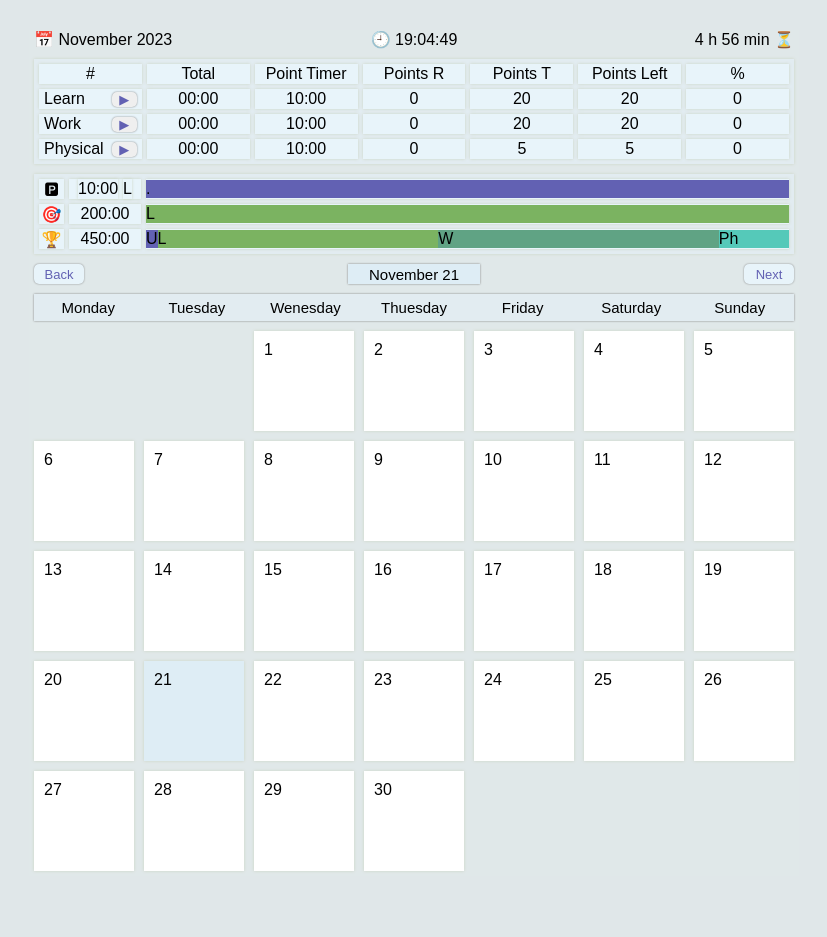
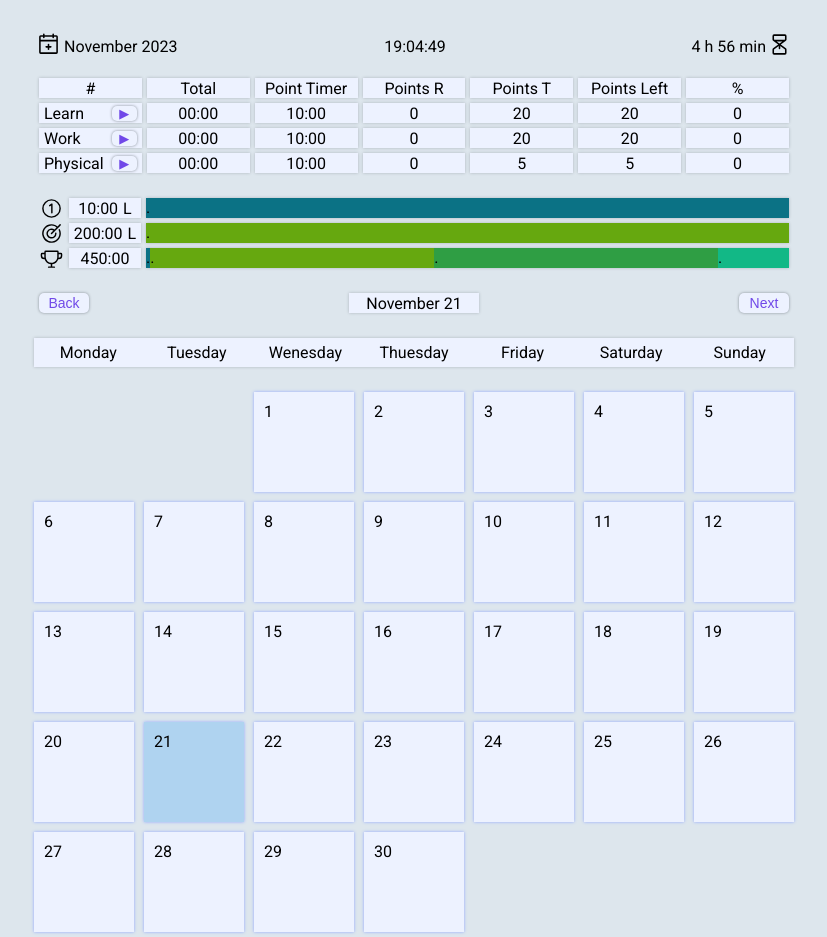
Before and after one commit to XCharmer/time-keeper, a plain HTML site: page index.html in a window 1280 px wide. Shown: the whole page, without its empty margins (226-1053 px from the left). Before the commit the page ends 876 px from the top, so only its background shows below. Drawn offline with Linux system fonts and the light colour scheme.

Commit message:
Redesign

```diff
--- a/index.html
+++ b/index.html
@@ -3,15 +3,47 @@
   <head>
     <meta charset="UTF-8" />
     <meta name="viewport" content="width=device-width, initial-scale=1.0" />
+    <link rel="preconnect" href="https://fonts.googleapis.com" />
+    <link rel="preconnect" href="https://fonts.gstatic.com" crossorigin />
+    <link
+      href="https://fonts.googleapis.com/css2?family=Roboto:wght@400;600;700&display=swap"
+      rel="stylesheet"
+    />
+    <link rel="stylesheet" href="style.css" />
     <title>TimeKeeper</title>
-    <link rel="stylesheet" href="style.css" />
   </head>
   <body>
     <div class="container">
       <header class="main-header">
+        <div>
+          <svg
+            xmlns="http://www.w3.org/2000/svg"
+            width="25"
+            height="25"
+            fill="#000000"
+            viewBox="0 0 256 256"
+          >
+            <path
+              d="M208,32H184V24a8,8,0,0,0-16,0v8H88V24a8,8,0,0,0-16,0v8H48A16,16,0,0,0,32,48V208a16,16,0,0,0,16,16H208a16,16,0,0,0,16-16V48A16,16,0,0,0,208,32ZM72,48v8a8,8,0,0,0,16,0V48h80v8a8,8,0,0,0,16,0V48h24V80H48V48ZM208,208H48V96H208V208Zm-48-56a8,8,0,0,1-8,8H136v16a8,8,0,0,1-16,0V160H104a8,8,0,0,1,0-16h16V128a8,8,0,0,1,16,0v16h16A8,8,0,0,1,160,152Z"
+            ></path>
+          </svg>
+        </div>
         <div class="month-title"></div>
-        <div class="time-current">⌚</div>
-        <div class="time-left">⏳</div>
+        <div class="time-current"></div>
+        <div class="time-left"></div>
+        <div>
+          <svg
+            xmlns="http://www.w3.org/2000/svg"
+            width="25"
+            height="25"
+            fill="#000000"
+            viewBox="0 0 256 256"
+          >
+            <path
+              d="M200,75.64V40a16,16,0,0,0-16-16H72A16,16,0,0,0,56,40V76a16.07,16.07,0,0,0,6.4,12.8L114.67,128,62.4,167.2A16.07,16.07,0,0,0,56,180v36a16,16,0,0,0,16,16H184a16,16,0,0,0,16-16V180.36a16.09,16.09,0,0,0-6.35-12.77L141.27,128l52.38-39.6A16.05,16.05,0,0,0,200,75.64ZM72,40H184V75.64L178.23,80H77.33L72,76Zm56,78L98.67,96h58.4Zm56,98H72V180l48-36v24a8,8,0,0,0,16,0V144.08l48,36.28Z"
+            ></path>
+          </svg>
+        </div>
       </header>
 
       <div class="details-table">
@@ -64,28 +96,67 @@
       </div>
 
       <div class="target-table">
-        <div class="details-cell">🅿</div>
+        <div class="logo-cell">
+          <svg
+            xmlns="http://www.w3.org/2000/svg"
+            width="23"
+            height="23"
+            fill="#000000"
+            viewBox="0 0 256 256"
+          >
+            <path
+              d="M128,24A104,104,0,1,0,232,128,104.11,104.11,0,0,0,128,24Zm0,192a88,88,0,1,1,88-88A88.1,88.1,0,0,1,128,216ZM140,80v96a8,8,0,0,1-16,0V95l-11.56,7.71a8,8,0,1,1-8.88-13.32l24-16A8,8,0,0,1,140,80Z"
+            ></path>
+          </svg>
+        </div>
         <div class="details-cell">
-          <div id="point-timer" class="details-cell">00:00</div>
-          <div id="point-timer-logo" class="details-cell">L</div>
+          <div id="point-timer">00:00</div>
+          <div id="point-timer-logo">.</div>
         </div>
-        <div class="details-cell" id="x">
+        <div class="target-cell" id="x">
           <div class="point-time-line">.</div>
         </div>
 
-        <div class="details-cell">🎯</div>
-        <div class="details-cell" id="target-timer-cell">00:00</div>
-        <div class="details-cell" id="y">
+        <div class="logo-cell">
+          <svg
+            xmlns="http://www.w3.org/2000/svg"
+            width="23"
+            height="23"
+            fill="#000000"
+            viewBox="0 0 256 256"
+          >
+            <path
+              d="M221.87,83.16A104.1,104.1,0,1,1,195.67,49l22.67-22.68a8,8,0,0,1,11.32,11.32l-96,96a8,8,0,0,1-11.32-11.32l27.72-27.72a40,40,0,1,0,17.87,31.09,8,8,0,1,1,16-.9,56,56,0,1,1-22.38-41.65L184.3,60.39a87.88,87.88,0,1,0,23.13,29.67,8,8,0,0,1,14.44-6.9Z"
+            ></path>
+          </svg>
+        </div>
+        <div class="details-cell">
+          <div id="target-timer-cell">00:00</div>
+          <div id="point-timer-logo-2">.</div>
+        </div>
+        <div class="target-cell" id="y">
           <div class="target-time-line">.</div>
         </div>
 
-        <div class="details-cell">🏆</div>
+        <div class="logo-cell">
+          <svg
+            xmlns="http://www.w3.org/2000/svg"
+            width="23"
+            height="23"
+            fill="#000000"
+            viewBox="0 0 256 256"
+          >
+            <path
+              d="M232,64H208V56a16,16,0,0,0-16-16H64A16,16,0,0,0,48,56v8H24A16,16,0,0,0,8,80V96a40,40,0,0,0,40,40h3.65A80.13,80.13,0,0,0,120,191.61V216H96a8,8,0,0,0,0,16h64a8,8,0,0,0,0-16H136V191.58c31.94-3.23,58.44-25.64,68.08-55.58H208a40,40,0,0,0,40-40V80A16,16,0,0,0,232,64ZM48,120A24,24,0,0,1,24,96V80H48v32q0,4,.39,8Zm144-8.9c0,35.52-28.49,64.64-63.51,64.9H128a64,64,0,0,1-64-64V56H192ZM232,96a24,24,0,0,1-24,24h-.5a81.81,81.81,0,0,0,.5-8.9V80h24Z"
+            ></path>
+          </svg>
+        </div>
         <div class="details-cell" id="all-targets-timer-cell">00:00</div>
-        <div class="details-cell" id="z">
-          <div class="useful-time-line">U</div>
-          <div class="learn-time-line">L</div>
-          <div class="work-time-line">W</div>
-          <div class="physical-time-line">Ph</div>
+        <div class="target-cell" id="z">
+          <div class="useful-time-line">.</div>
+          <div class="learn-time-line">.</div>
+          <div class="work-time-line">.</div>
+          <div class="physical-time-line">.</div>
         </div>
       </div>
       <nav>
--- a/script.js
+++ b/script.js
@@ -41,6 +41,7 @@ const actionCells = {
 const pointTimeLine = document.querySelector('.point-time-line');
 const pointTimerCell = document.getElementById('point-timer');
 const pointTimerLogoCell = document.getElementById('point-timer-logo');
+const pointTimerLogoCell2 = document.getElementById('point-timer-logo-2');
 const targetTimeLine = document.querySelector('.target-time-line');
 const targetTimerCell = document.getElementById('target-timer-cell');
 const usefulTimeLine = document.querySelector('.useful-time-line');
@@ -149,7 +150,7 @@ const load = function () {
 
   const paddingDays = weekdays.indexOf(dateString.split(', ')[0]);
 
-  document.querySelector('.month-title').innerText = `📅 ${monthName} ${year}`;
+  document.querySelector('.month-title').innerText = ` ${monthName} ${year}`;
 
   calendar.innerHTML = '';
 
@@ -229,6 +230,7 @@ const refreshDisplay = function (act, dayInd = 0) {
 const refreshPointLine = function (act) {
   pointTimeLine.style.flex = 1 - (600 - dataBase[0][`${act}PointsTimer`]) / 600;
   pointTimerLogoCell.innerText = act.charAt(0).toUpperCase();
+  pointTimerLogoCell2.innerText = act.charAt(0).toUpperCase();
   pointTimerCell.innerText = timeFormater(dataBase[0][`${act}PointsTimer`]);
   targetTimeLine.style.flex =
     (dataBase[0][`${act}PointsTarget`] * 600 - dataBase[0][`${act}Time`]) /
@@ -242,7 +244,6 @@ const refreshPointLine = function (act) {
   targetTimeLine.classList.remove('work');
   targetTimeLine.classList.remove('physical');
   targetTimeLine.classList.add(act);
-  targetTimeLine.innerText = act.charAt(0).toUpperCase();
   usefulTimeLine.style.flex =
     dataBase[0].learnTime + dataBase[0].workTime + dataBase[0].physicalTime;
   alltargetsTimerCell.innerText = timeFormater(
@@ -300,11 +301,11 @@ const setTime = function () {
     refreshPage();
   }
 
-  timeCurrentPannel.innerText = `🕘 ${hours < 10 ? `0${hours}` : hours}:${
+  timeCurrentPannel.innerText = `${hours < 10 ? `0${hours}` : hours}:${
     minutes < 10 ? `0${minutes}` : minutes
   }:${seconds < 10 ? `0${seconds}` : seconds}`;
 
-  timeLeftPannel.innerText = `${23 - hours} h ${60 - minutes} min ⏳`;
+  timeLeftPannel.innerText = `${23 - hours} h ${60 - minutes} min`;
 };
 
 setInterval(setTime, 1000);
--- a/style.css
+++ b/style.css
@@ -6,9 +6,10 @@
 
 body {
   display: flex;
-  background-color: #e0e7e9;
+  background-color: #dde6ed;
   justify-content: center;
-  font-family: sans-serif;
+  font-family: 'Roboto', sans-serif;
+  font-size: 16px;
 }
 
 .container {
@@ -17,55 +18,56 @@ body {
   width: 770px;
   margin-top: 30px;
   align-items: center;
-
-  background-color: #e0e8e9;
 }
 
 .main-header {
   display: flex;
   width: 760px;
+  padding: 2px;
 }
 
 .month-title {
   display: flex;
   flex: 1;
   justify-content: left;
+  align-items: center;
+  margin-left: 3px;
 }
 
 .time-current {
   display: flex;
   flex: 1;
   justify-content: center;
+  align-items: center;
 }
 
 .time-left {
   display: flex;
   flex: 1;
   justify-content: right;
+  align-items: center;
+  margin-right: 1px;
 }
 
 .details-table {
   display: grid;
   width: 760px;
   padding: 5px;
-  margin: 10px 5px 5px 5px;
+  margin: 10px 5px 10px 5px;
   height: 105px;
   grid-template-columns: repeat(7, 1fr);
   grid-template-rows: repeat(4, 1fr);
   column-gap: 5px;
   row-gap: 5px;
-
-  background-color: #e2ecf1;
-  box-shadow: 0px 0px 3px #cbd4c2;
 }
 
 .details-cell {
   display: flex;
   height: 20px;
-  background-color: #e8f4fa;
+  background-color: #edf2ff;
   justify-content: center;
   align-items: center;
-  box-shadow: 0px 0px 3px #cbd4c2;
+  box-shadow: 0px 0px 3px #adb5bd;
   gap: 5px;
 }
 
@@ -89,11 +91,12 @@ button {
   display: grid;
   width: 25px;
   cursor: pointer;
-  box-shadow: 0px 0px 2px gray;
+  box-shadow: 0px 0px 3px #868e96;
   border: none;
   outline: none;
   border-radius: 5px;
-  color: rgb(98, 97, 179);
+  background-color: #edf2ff;
+  color: #7048e8;
   font-size: 13px;
 }
 
@@ -102,12 +105,14 @@ nav button {
   height: 20px;
   align-items: center;
   cursor: pointer;
-  box-shadow: 0px 0px 2px gray;
+  box-shadow: 0px 0px 3px #868e96;
   border: none;
   outline: none;
   border-radius: 5px;
-  background-color: #e8f4fa;
-  color: rgb(98, 97, 179);
+  background-color: #edf2ff;
+  color: #7048e8;
+  font-weight: 400;
+  font-size: 14px;
 }
 
 .target-table {
@@ -115,15 +120,28 @@ nav button {
   width: 760px;
   height: 80px;
   padding: 5px;
-  margin: 5px 10px 5px 10px;
+  margin: 5px 10px 20px 10px;
   column-gap: 5px;
   row-gap: 5px;
   grid-template-columns: 25px 72px 1fr 1fr 1fr 1fr;
   grid-template-rows: repeat(3, 1fr);
+  transition: 0.3s ease;
+}
 
-  background-color: #e2ecf1;
-  box-shadow: 0px 0px 3px #cbd4c2;
-  transition: 0.3s ease;
+.logo-cell {
+  display: flex;
+  height: 20px;
+
+  justify-content: center;
+  align-items: center;
+}
+
+.target-cell {
+  display: flex;
+  height: 20px;
+  background-color: #edf2ff;
+  justify-content: center;
+  box-shadow: 0px 0px 3px #adb5bd;
 }
 
 #x {
@@ -132,7 +150,7 @@ nav button {
 }
 
 .point-time-line {
-  background-color: rgb(98, 97, 179);
+  background-color: #0b7285;
   flex: 0.9;
   transition: 0.3s ease;
 }
@@ -143,7 +161,7 @@ nav button {
 }
 
 .target-time-line {
-  background-color: rgb(123, 179, 97);
+  background-color: #0b7285;
   flex: 0.9;
   transition: 0.3s ease;
 }
@@ -155,36 +173,37 @@ nav button {
 }
 
 .learn {
-  background-color: rgb(123, 179, 97);
+  background-color: #66a80f;
 }
 
 .work {
-  background-color: rgb(96, 163, 132);
+  background-color: #2f9e44;
 }
 
 .physical {
-  background-color: rgb(85, 201, 185);
+  background-color: #12b886;
 }
 
 .learn-time-line {
-  background-color: rgb(123, 179, 97);
+  background-color: #66a80f;
+
   flex: 5;
   transition: 0.3s ease;
 }
 .work-time-line {
-  background-color: rgb(96, 163, 132);
+  background-color: #2f9e44;
   flex: 10;
   transition: 0.3s ease;
 }
 
 .physical-time-line {
-  background-color: rgb(85, 201, 185);
+  background-color: #12b886;
   flex: 10;
   transition: 0.3s ease;
 }
 
 .useful-time-line {
-  background-color: rgb(98, 97, 179);
+  background-color: #0b7285;
   flex: 10;
   transition: 0.3s ease;
 }
@@ -192,14 +211,14 @@ nav button {
 nav {
   display: flex;
   width: 100%;
-  margin: 5px;
+  margin: 0 0 20px 0;
 }
 
 .nav-left {
   display: flex;
   flex: 1;
   justify-content: left;
-  margin-left: 5px;
+  margin-left: 10px;
 }
 
 .nav-center {
@@ -209,18 +228,18 @@ nav {
   align-items: center;
   display: grid;
   cursor: pointer;
-  box-shadow: 0px 0px 2px gray;
+  box-shadow: 0px 0px 3px #adb5bd;
   border: none;
   outline: none;
-  background-color: #deedf5;
-  font-size: 15px;
+  background-color: #edf2ff;
+  font-size: 16px;
 }
 
 .nav-right {
   display: flex;
   flex: 1;
   justify-content: right;
-  margin-right: 5px;
+  margin-right: 10px;
 }
 
 .day-title {
@@ -231,11 +250,12 @@ nav {
   display: flex;
   width: 760px;
   margin: 5px;
-  box-shadow: 0px 0px 2px gray;
+  box-shadow: 0px 0px 3px #adb5bd;
+  margin: 5px 10px 20px 10px;
   border: none;
   outline: none;
-  background-color: #e2ecf1;
-  font-size: 15px;
+  background-color: #edf2ff;
+  font-size: 16px;
 }
 
 .weekdays div {
@@ -258,25 +278,25 @@ nav {
   height: 100px;
   padding: 10px;
   cursor: pointer;
-  background-color: white;
+  background-color: #edf2ff;
   margin: 5px;
-  box-shadow: 0px 0px 3px #cbd4c2;
+  box-shadow: 0px 0px 3px #91a7ff;
 
   flex-direction: column;
   justify-content: space-between;
 }
 
 .day:hover {
-  background-color: #deedf5;
+  background-color: #99e9f2;
 }
 
 .day + #current-day {
-  background-color: #deedf5;
+  background-color: #afd3f0;
 }
 
 .padding {
   cursor: default !important;
-  background-color: #e0e8e9 !important;
+  background-color: #dde6ed !important;
   box-shadow: none !important;
 }
 
```
